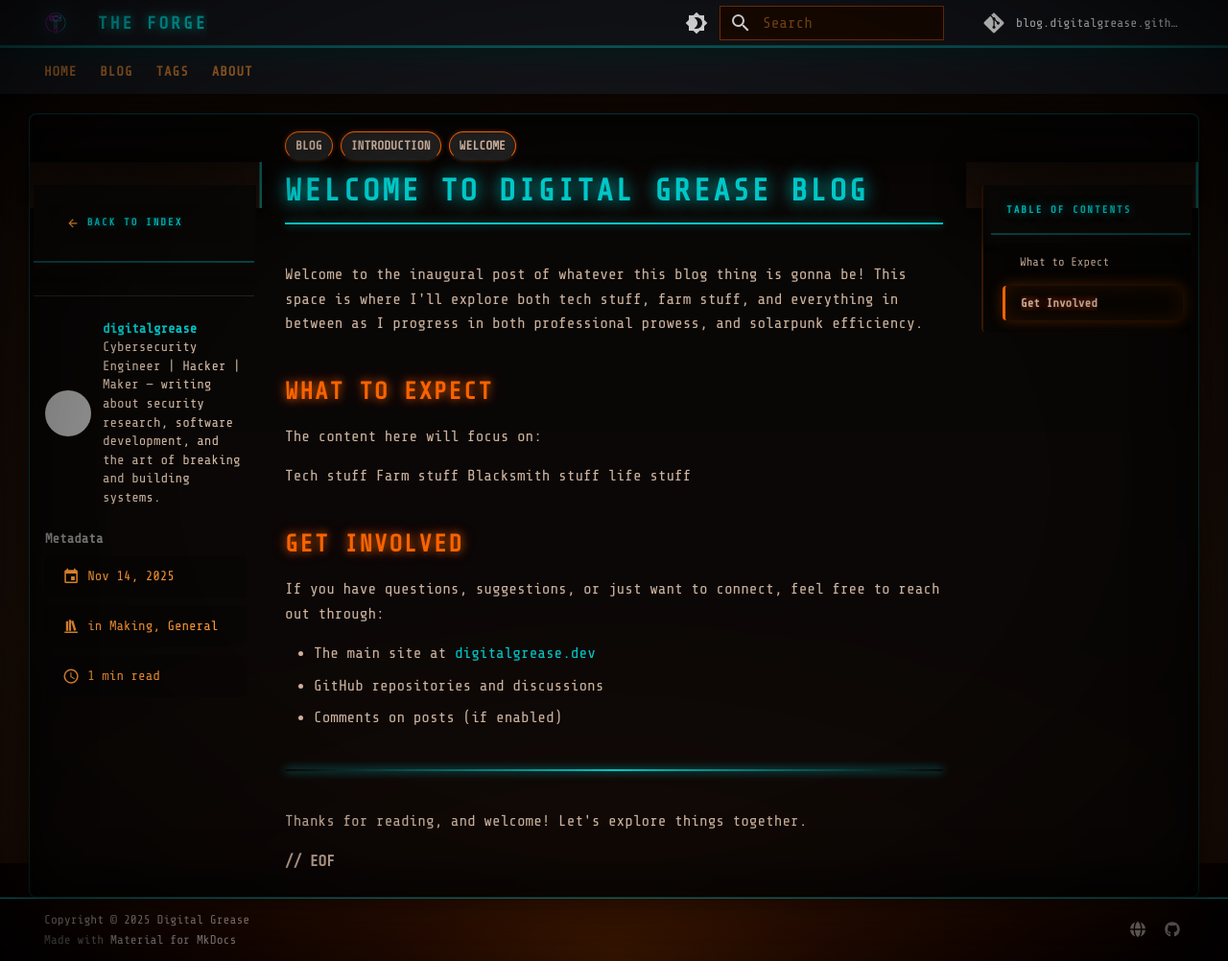
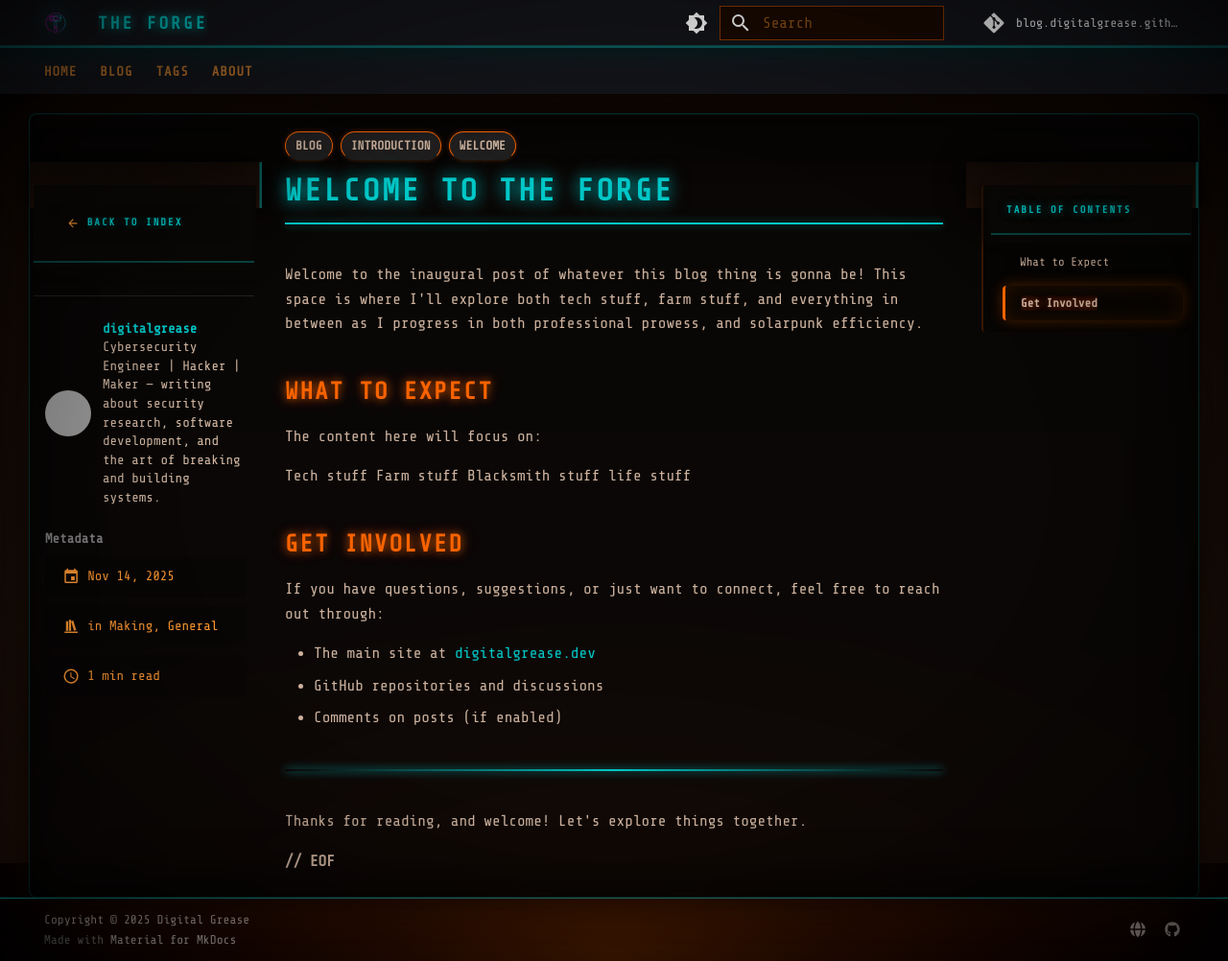
Before and after one commit to digital-grease/blog.digitalgrease.github.io, an MkDocs documentation site: the page built from docs/posts/posts/welcome-to-digital-grease.md, in a window 1280 px wide and 1002 px high. Shown: the whole window at 96% size. Built offline with MkDocs 1.6.1 and Material for MkDocs 9.7.7, drawn with Linux system fonts in a browser that asks for light colours; comment, search, counter and statistics services are not loaded; grey boxes are pictures that could not be loaded.

Commit message:
formatting

```diff
--- a/docs/posts/posts/welcome-to-digital-grease.md
+++ b/docs/posts/posts/welcome-to-digital-grease.md
@@ -1,6 +1,6 @@
 ---
 date: 2025-11-14
-slug: welcome-to-digital-grease
+slug: welcome-to-the-forge
 authors:
   - digitalgrease
 categories:
@@ -13,7 +13,7 @@ tags:
 comments: false
 ---
 
-# Welcome to Digital Grease Blog
+# Welcome to The Forge
 
 Welcome to the inaugural post of whatever this blog thing is gonna be! This space is where I'll explore both tech stuff, farm stuff, and everything in between as I progress in both professional prowess, and solarpunk efficiency.
 
```
Also changed, not shown: docs/index.md (+1 -1 lines).
